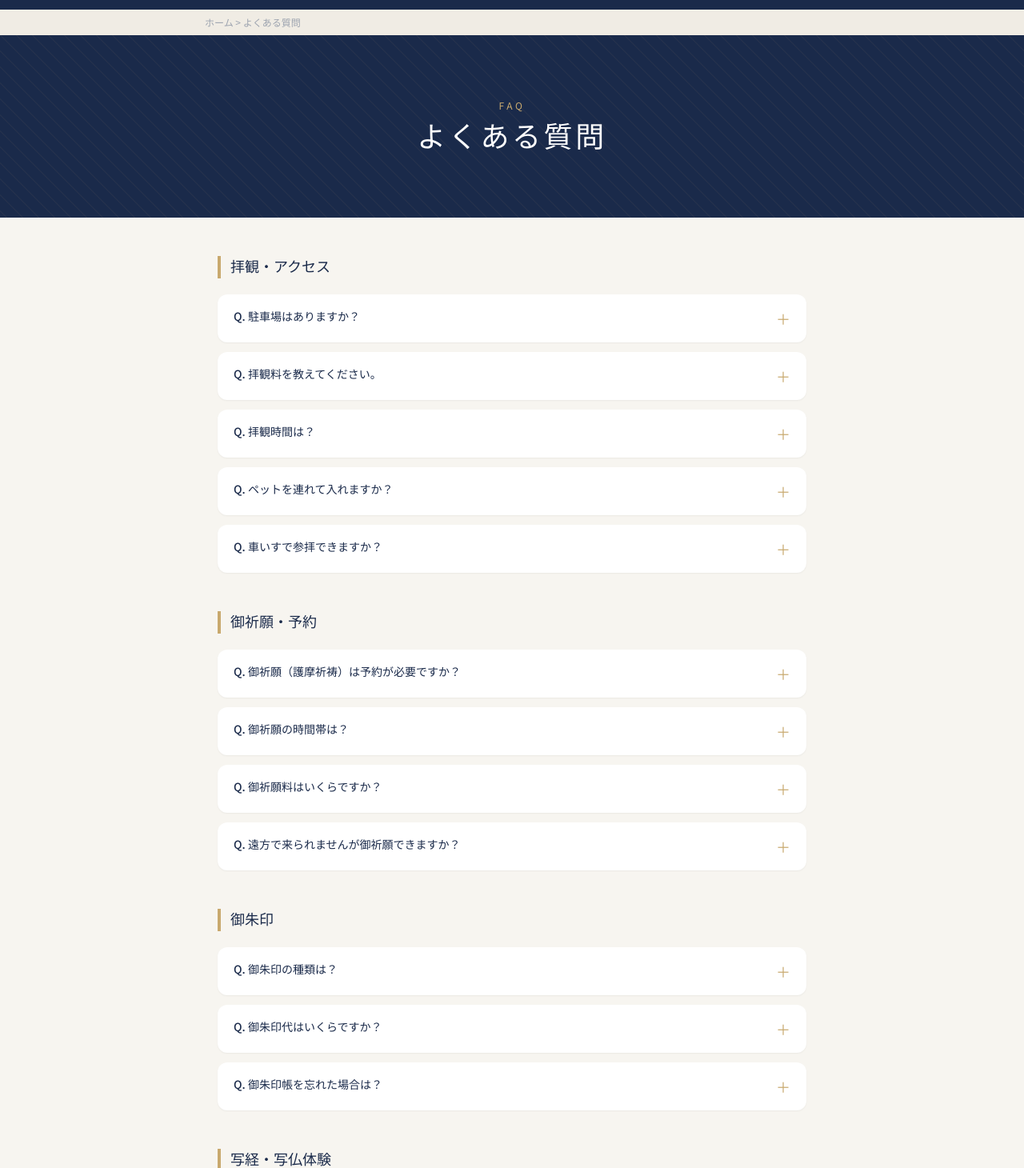
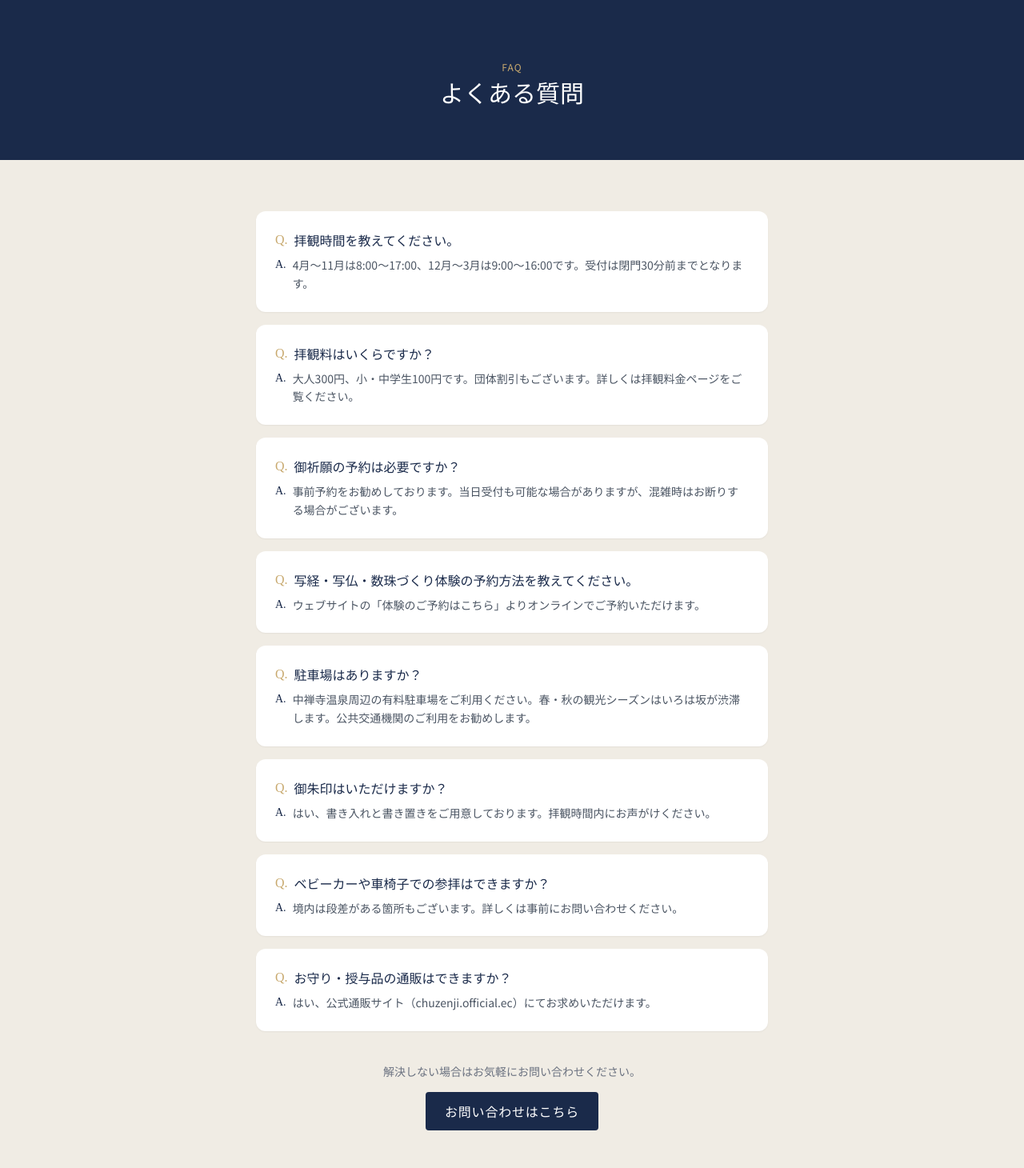
Before and after one commit to tachikikannon/tachikikannon, a Next.js app: page /faq in a window 1280 px wide. Shown: the part 52-1512 px from the top of the page at 80% size. Built offline with nearby package versions, Linux system fonts and the light colour scheme.

Commit message:
FAQページ追加・ヘッダーにリンク追加

```diff
--- a/src/app/faq/page.tsx
+++ b/src/app/faq/page.tsx
@@ -1,53 +1,15 @@
-import type { Metadata } from 'next'
-import Link from 'next/link'
 import Header from '@/components/Header'
 import Footer from '@/components/Footer'
 
-export const metadata: Metadata = { title: 'よくある質問' }
-
 const faqs = [
-  {
-    cat: '拝観・アクセス',
-    items: [
-      { q: '駐車場はありますか？', a: '立木観音専用の駐車場はございません。中禅寺湖畔の有料駐車場をご利用ください。' },
-      { q: '拝観料を教えてください。', a: '大人500円・子供200円です。' },
-      { q: '拝観時間は？', a: '季節により異なります。4〜10月は8:00〜17:00、11月・3月は8:00〜16:00、12〜2月は8:30〜15:30です。閉門30分前に受付終了となります。' },
-      { q: 'ペットを連れて入れますか？', a: '境内はご同伴いただけますが、本堂・五大堂などの堂内はご遠慮ください。' },
-      { q: '車いすで参拝できますか？', a: '境内に段差のある箇所がございます。ご不安な場合は事前にお電話にてお問い合わせください。' },
-    ],
-  },
-  {
-    cat: '御祈願・予約',
-    items: [
-      { q: '御祈願（護摩祈祷）は予約が必要ですか？', a: '予約制となっております。オンライン予約フォームまたはお電話でお申し込みください。' },
-      { q: '御祈願の時間帯は？', a: '9:00〜12:00の間でお受けしています。ただし、6月18日・8月4日・8月8日は除外日となります。行事によっては祈祷できない日もあるため、事前にご確認ください。' },
-      { q: '御祈願料はいくらですか？', a: '5,000円（28㎝）・10,000円（32㎝）・20,000円（38㎝）・30,000円（42.5㎝）の4種類です。金額によって御札の大きさが異なります。' },
-      { q: '遠方で来られませんが御祈願できますか？', a: 'お申込みいただければ、御祈祷後に着払いにて御札をご郵送いたします。現金書留にて御祈願料をお送りください。お届けまで1〜2週間ほどかかります。' },
-    ],
-  },
-  {
-    cat: '御朱印',
-    items: [
-      { q: '御朱印の種類は？', a: '立木大悲殿・ご詠歌・波之利大黒天・金剛閣の4種類の通常御朱印と、写経・写仏体験とセットの特別御朱印がございます。' },
-      { q: '御朱印代はいくらですか？', a: '各500円です。書き入れ・書き置きとも同額です。' },
-      { q: '御朱印帳を忘れた場合は？', a: '書き置きの御朱印もご用意しております。' },
-    ],
-  },
-  {
-    cat: '写経・写仏体験',
-    items: [
-      { q: '体験に予約は必要ですか？', a: '事前のご予約をお勧めします。当日空きがある場合は受け付けることもございますが、確実に体験いただくにはご予約ください。' },
-      { q: '所要時間はどのくらいですか？', a: '写経は約15分、写仏は約30〜60分です。数珠づくりは内容によって異なります。' },
-      { q: '体験料はいくらですか？', a: '写経1,000円・写仏1,000円・数珠づくり2,000円〜です。特別御朱印もご希望の場合は体験とセットでお受けいただけます。' },
-    ],
-  },
-  {
-    cat: 'その他',
-    items: [
-      { q: '授与品の通販はありますか？', a: 'オンラインショップにてお守り等をお求めいただけます。詳しくは公式サイトよりご確認ください。' },
-      { q: '輪王寺との関係は？', a: '立木観音（中禅寺）は日光山輪王寺の別院です。詳しくは輪王寺公式サイトをご覧ください。' },
-    ],
-  },
+  { q: '拝観時間を教えてください。', a: '4月〜11月は8:00〜17:00、12月〜3月は9:00〜16:00です。受付は閉門30分前までとなります。' },
+  { q: '拝観料はいくらですか？', a: '大人300円、小・中学生100円です。団体割引もございます。詳しくは拝観料金ページをご覧ください。' },
+  { q: '御祈願の予約は必要ですか？', a: '事前予約をお勧めしております。当日受付も可能な場合がありますが、混雑時はお断りする場合がございます。' },
+  { q: '写経・写仏・数珠づくり体験の予約方法を教えてください。', a: 'ウェブサイトの「体験のご予約はこちら」よりオンラインでご予約いただけます。' },
+  { q: '駐車場はありますか？', a: '中禅寺温泉周辺の有料駐車場をご利用ください。春・秋の観光シーズンはいろは坂が渋滞します。公共交通機関のご利用をお勧めします。' },
+  { q: '御朱印はいただけますか？', a: 'はい、書き入れと書き置きをご用意しております。拝観時間内にお声がけください。' },
+  { q: 'ベビーカーや車椅子での参拝はできますか？', a: '境内は段差がある箇所もございます。詳しくは事前にお問い合わせください。' },
+  { q: 'お守り・授与品の通販はできますか？', a: 'はい、公式通販サイト（chuzenji.official.ec）にてお求めいただけます。' },
 ]
 
 export default function FaqPage() {
@@ -55,42 +17,30 @@ export default function FaqPage() {
     <>
       <Header />
       <main className="pt-16">
-        <div className="bg-cream-alt px-4 py-2 text-xs text-gray-400">
-          <div className="max-w-3xl mx-auto"><Link href="/">ホーム</Link> &gt; よくある質問</div>
+        <div className="bg-navy py-16 text-center">
+          <p className="text-gold text-xs tracking-widest mb-2">FAQ</p>
+          <h1 className="text-white font-serif text-3xl">よくある質問</h1>
         </div>
-
-        <section className="bg-navy py-20 text-center relative overflow-hidden">
-          <div className="absolute inset-0 opacity-5" style={{backgroundImage:'repeating-linear-gradient(45deg,#c8a96e 0,#c8a96e 1px,transparent 0,transparent 50%)',backgroundSize:'20px 20px'}} />
-          <p className="text-gold text-xs tracking-[0.3em] mb-3 relative">FAQ</p>
-          <h1 className="font-serif text-4xl text-white tracking-widest relative">よくある質問</h1>
+        <section className="py-16 bg-cream-alt">
+          <div className="max-w-2xl mx-auto px-4">
+            <div className="space-y-4">
+              {faqs.map(({ q, a }, i) => (
+                <div key={i} className="bg-white rounded-xl shadow-sm p-6">
+                  <p className="font-medium text-navy mb-2 flex gap-2">
+                    <span className="text-gold font-serif">Q.</span>{q}
+                  </p>
+                  <p className="text-sm text-gray-600 leading-relaxed flex gap-2">
+                    <span className="text-navy font-serif font-medium">A.</span>{a}
+                  </p>
+                </div>
+              ))}
+            </div>
+            <div className="mt-10 text-center">
+              <p className="text-sm text-gray-500 mb-4">解決しない場合はお気軽にお問い合わせください。</p>
+              <a href="/contact" className="btn-primary">お問い合わせはこちら</a>
+            </div>
+          </div>
         </section>
-
-        <div className="max-w-3xl mx-auto px-4 py-12 space-y-12">
-          {faqs.map(({ cat, items }) => (
-            <section key={cat}>
-              <h2 className="text-lg font-serif text-navy pl-3 border-l-4 border-gold mb-5">{cat}</h2>
-              <div className="space-y-3">
-                {items.map(({ q, a }) => (
-                  <details key={q} className="group bg-white rounded-xl shadow-sm overflow-hidden">
-                    <summary className="flex items-start justify-between gap-3 px-5 py-4 cursor-pointer list-none select-none">
-                      <span className="font-medium text-navy text-sm leading-relaxed">Q. {q}</span>
-                      <span className="text-gold text-lg flex-shrink-0 transition-transform group-open:rotate-45">＋</span>
-                    </summary>
-                    <div className="px-5 pb-4 text-sm text-gray-600 leading-relaxed border-t border-gray-100 pt-3">
-                      A. {a}
-                    </div>
-                  </details>
-                ))}
-              </div>
-            </section>
-          ))}
-
-          <div className="bg-navy rounded-2xl p-8 text-center text-white">
-            <p className="font-serif text-xl mb-2">解決しない場合はお気軽にご連絡ください</p>
-            <p className="text-white/60 text-sm mb-6">TEL：0288-55-0013（受付時間：拝観時間内）</p>
-            <Link href="/contact" className="btn-gold">お問い合わせフォームはこちら</Link>
-          </div>
-        </div>
       </main>
       <Footer />
     </>
--- a/src/components/Header.tsx
+++ b/src/components/Header.tsx
@@ -9,6 +9,7 @@ const navLinks = [
   { href: '/prayer',  label: '御祈願' },
   { href: '/goshuin', label: '御朱印' },
   { href: 'https://chuzenji.official.ec/', label: '授与品・通販', external: true },
+  { href: '/faq',     label: 'よくある質問' },
   { href: '/contact', label: 'お問い合わせ' },
 ]
 
```
